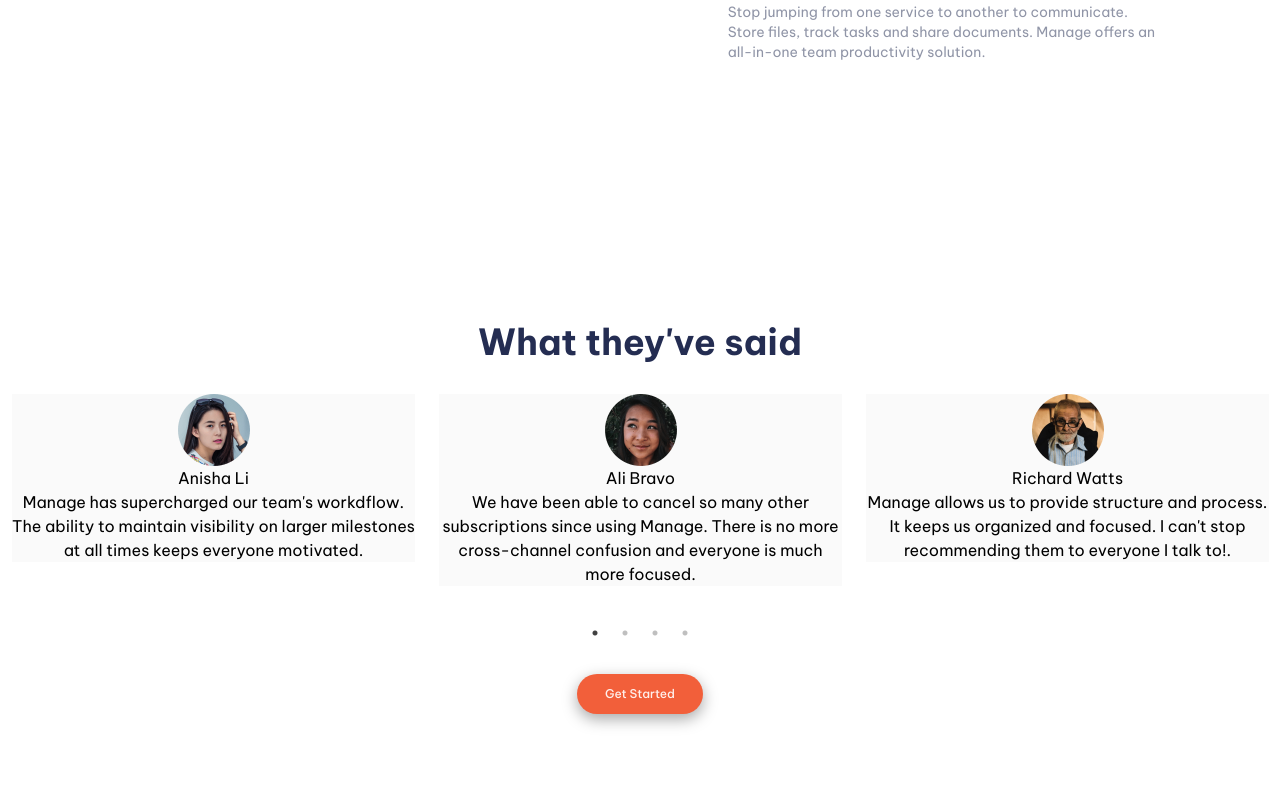
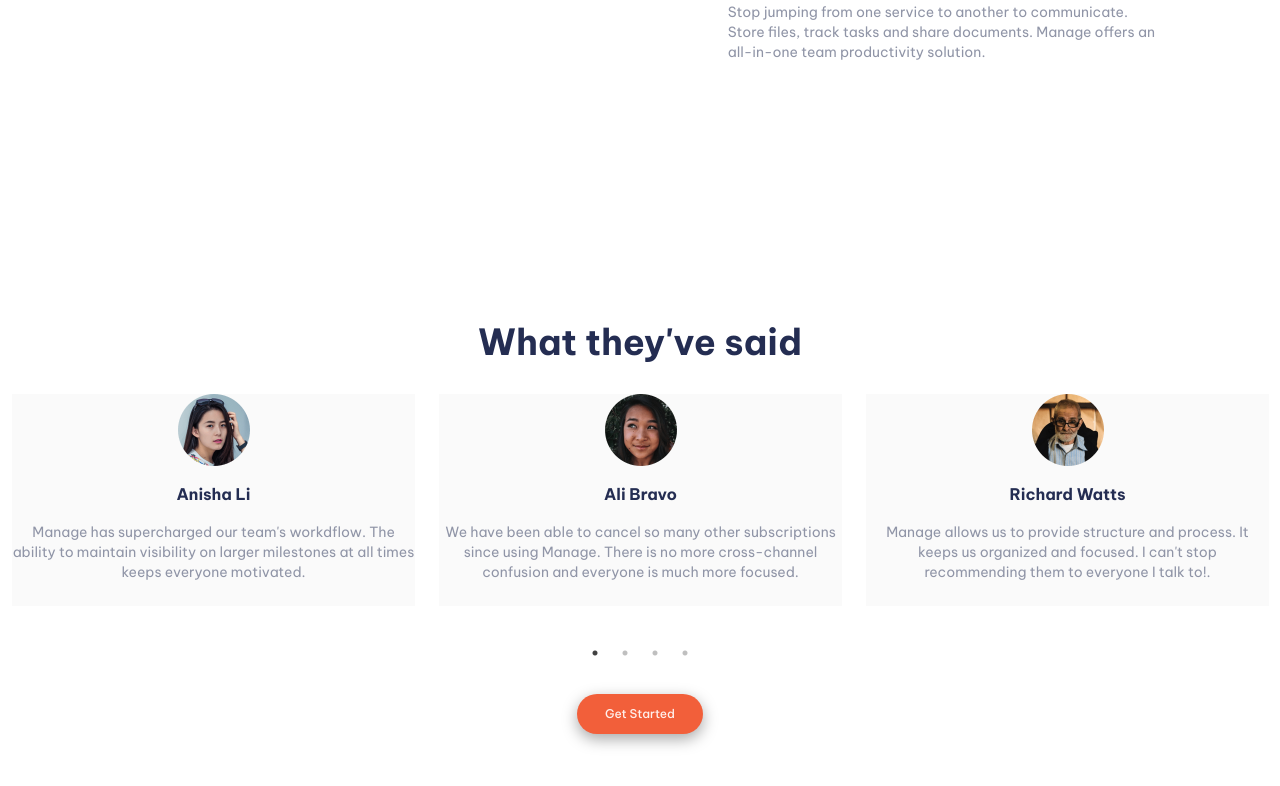
Before and after one commit to chrisgibbo/Manage-Landing-Page, a React (Create React App) app in the folder manage-landing-page/: page / in a window 1280 px wide. Shown: the part 1326-2112 px from the top of the page. Built offline with nearby package versions, Linux system fonts and the light colour scheme.

Commit message:
added styling and paddng to cards

```diff
--- a/manage-landing-page/src/components/testimonials.js
+++ b/manage-landing-page/src/components/testimonials.js
@@ -8,8 +8,8 @@ function testimonials(props) {
         <img src={props.image} alt="Persons Face" className="w-1/2 "></img>
       </div>
       <div>
-        <h3 className="">{props.name}</h3>
-        <p className="">{props.testimonial}</p>
+        <h3 className="darkBlue font-bold py-4">{props.name}</h3>
+        <p className="greyFont text-sm pb-6">{props.testimonial}</p>
       </div>
     </div>
   );
```
